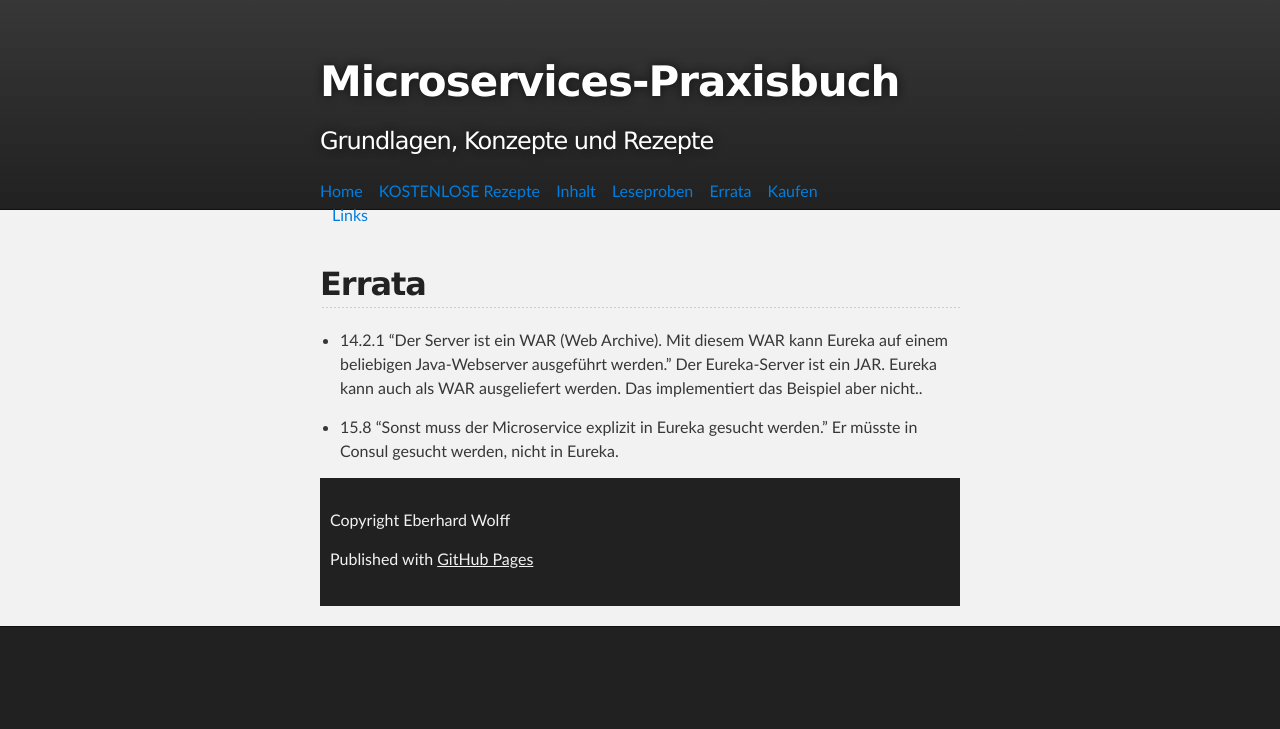
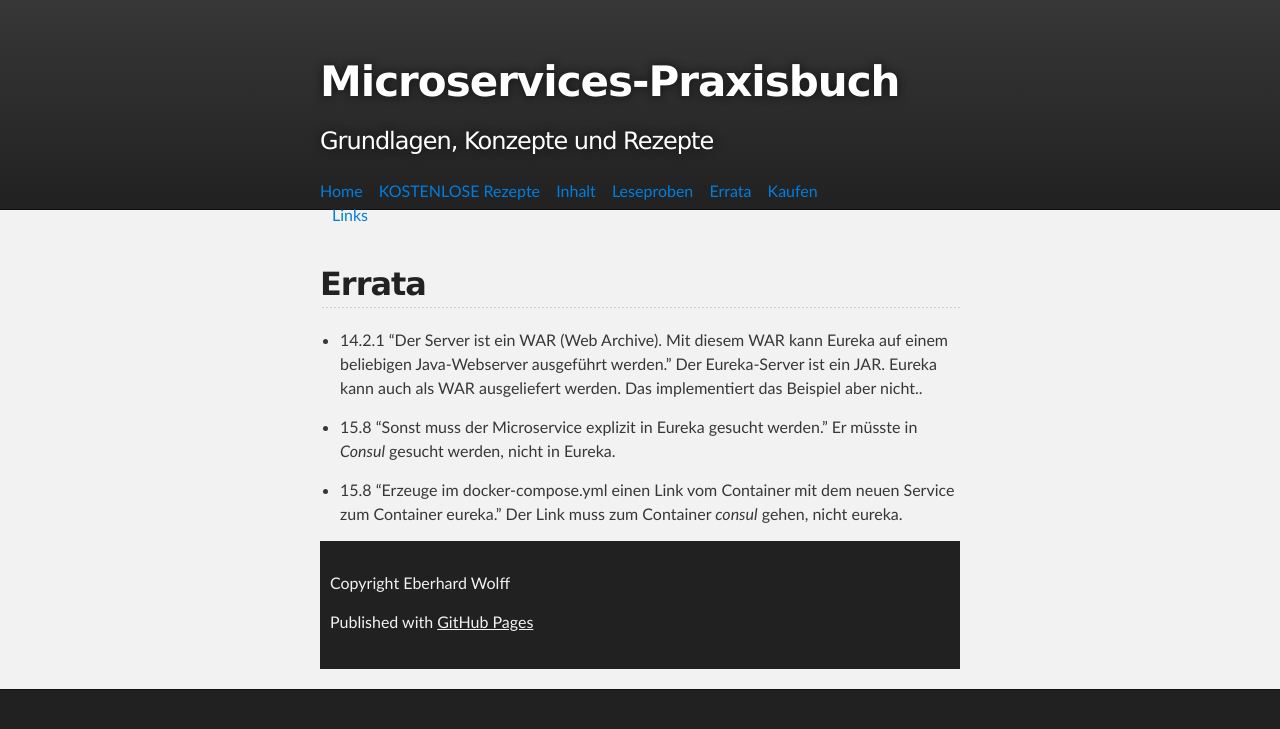
Before and after one commit to ewolff/microservices-praxisbuch.de, a Jekyll site: the page built from errata.md, in a window 1280 px wide. Shown: the top 729 px of the page. Built offline with Jekyll 4.4.1, drawn with Linux system fonts in a browser that asks for light colours.

Commit message:
Noch ein Errata

```diff
--- a/errata.md
+++ b/errata.md
@@ -13,4 +13,8 @@ Errata
   werden. Das implementiert das Beispiel aber nicht..
 
 * 15.8 "Sonst muss der Microservice explizit in Eureka gesucht
-  werden." Er müsste in Consul gesucht werden, nicht in Eureka.
+werden." Er müsste in *Consul* gesucht werden, nicht in Eureka.
+
+* 15.8 "Erzeuge im docker-compose.yml einen Link vom Container mit dem
+neuen Service zum Container eureka." Der Link muss zum Container
+*consul* gehen, nicht eureka.
```
